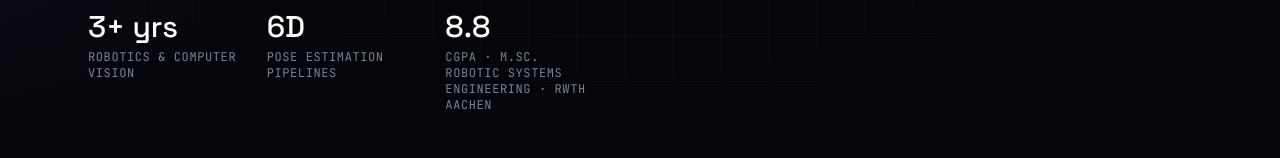
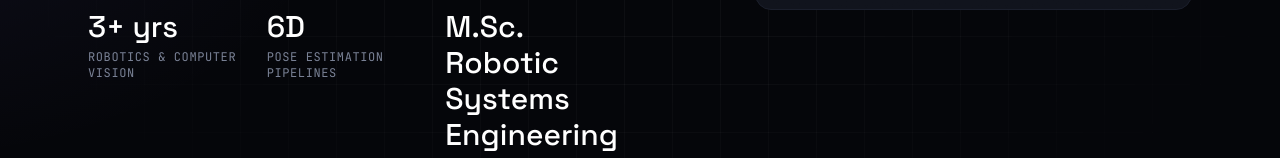
Before and after one commit to imYK223/imYK223.github.io, a plain HTML site: page index.html in a window 1280 px wide. Shown: the part 789-947 px from the top of the page. Drawn offline with nearby package versions, Linux system fonts and the light colour scheme.

Commit message:
Update educational details in index.html

```diff
--- a/index.html
+++ b/index.html
@@ -299,8 +299,8 @@
             <div class="text-xs font-mono uppercase tracking-wider text-muted mt-1">Pose estimation pipelines</div>
           </div>
           <div>
-            <div class="text-3xl font-medium text-white">8.8</div>
-            <div class="text-xs font-mono uppercase tracking-wider text-muted mt-1">CGPA · M.Sc. Robotic Systems Engineering · RWTH Aachen</div>
+            <div class="text-3xl font-medium text-white">M.Sc. Robotic Systems Engineering </div>
+            <div class="text-xs font-mono uppercase tracking-wider text-muted mt-1">8.8 CGPA · RWTH Aachen</div>
           </div>
         </div>
       </div>
```
